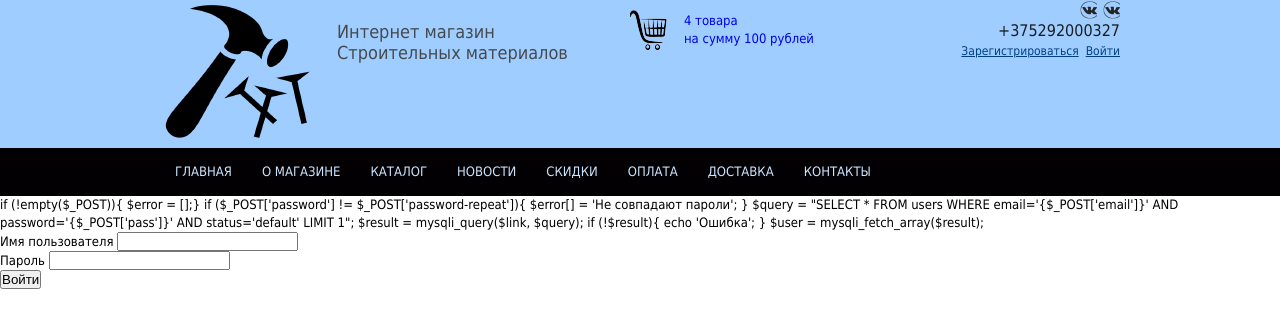
After one commit to BDODINKA/TipSait, a PHP site: page /login.php in a window 1280 px wide. The commit adds this page. Shown: the top 328 px of the page. Run offline with PHP 8.4, Linux system fonts and the light colour scheme.

Commit message:
first commit

```diff
--- a/about.html
+++ b/about.html
@@ -26,7 +26,7 @@
                 </ul>
                 <span class="tel">+375292000327</span>
                 <ul class="registration">
-                    <li><a href="/auth.html">Войти</a></li>
+                    <li><a href="/login.php">Войти</a></li>
                     <li><a href="/register.php">Зарегистрироваться</a></li>
                 </ul>
             </div>
--- a/contacts.html
+++ b/contacts.html
@@ -26,7 +26,7 @@
                 </ul>
                 <span class="tel">+375292000327</span>
                 <ul class="registration">
-                    <li><a href="/auth.html">Войти</a></li>
+                    <li><a href="/login.php">Войти</a></li>
                     <li><a href="/register.php">Зарегистрироваться</a></li>
                 </ul>
             </div>
--- /dev/null
+++ b/login.php
@@ -0,0 +1,34 @@
+
+
+<?php require_once('templates/top.php') ;?>
+    if (!empty($_POST)){
+    $error = [];}
+    if ($_POST['password'] != $_POST['password-repeat']){
+        $error[] = 'Не совпадают пароли';
+    }
+    $query = "SELECT * FROM users WHERE email='{$_POST['email']}' AND password='{$_POST['pass']}' AND status='default' LIMIT 1";
+
+    $result = mysqli_query($link, $query);
+
+    if (!$result){
+        echo 'Ошибка';
+    }
+
+    $user = mysqli_fetch_array($result);
+<form action="login.php" method="post">
+    <h1 title="Авторизация на сайте"></h1>
+    <div class="group">
+        <label>Имя пользователя
+            <input type="text">
+        </label>
+    </div>
+    <div class="group">
+        <label>Пароль
+            <input type="password">
+        </label>
+    </div>
+    <div class="group">
+        <button>Войти</button>
+    </div>
+</form>
+<?php require_once('templates/bottom.php') ?>
--- a/media/css/style.css
+++ b/media/css/style.css
@@ -133,6 +133,6 @@ li>ul>li>a{
 }
 .form_input,
 .form_button{
-    letter-spacing: 16px;
+    letter-spacing: 9px;
     font-size: 10px;
 }
--- a/templates/top.php
+++ b/templates/top.php
@@ -1,3 +1,7 @@
+<?session_start();?>
+
+
+
 <? require_once('config/config.php');?>
 <!doctype html>
 <html lang="ru">
@@ -27,7 +31,7 @@
                 </ul>
                 <span class="tel">+375292000327</span>
                 <ul class="registration">
-                    <li><a href="/auth.html">Войти</a></li>
+                    <li><a href="/login.php">Войти</a></li>
                     <li><a href="/register.php">Зарегистрироваться</a></li>
                 </ul>
             </div>
```
Also changed, not shown: auth.html (deleted, +0 -26 lines), register.php (+26 -0 lines).
